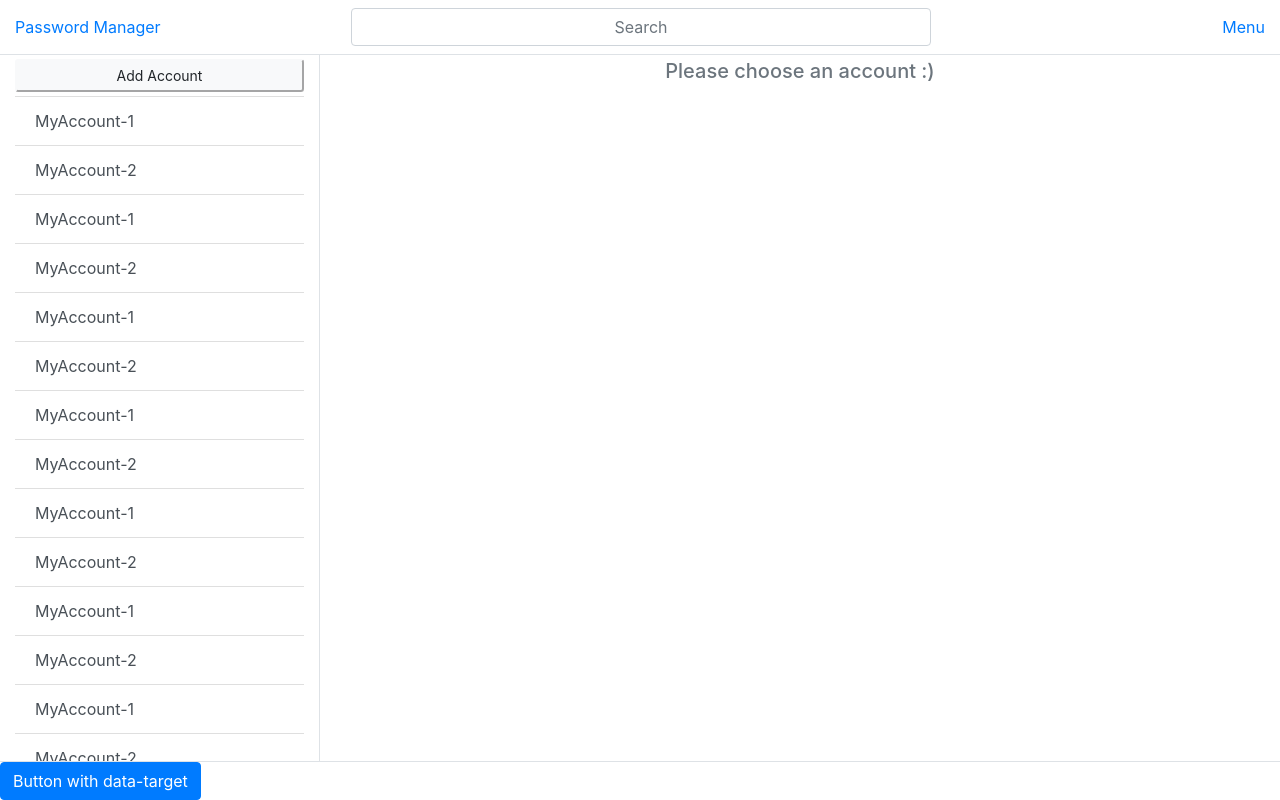
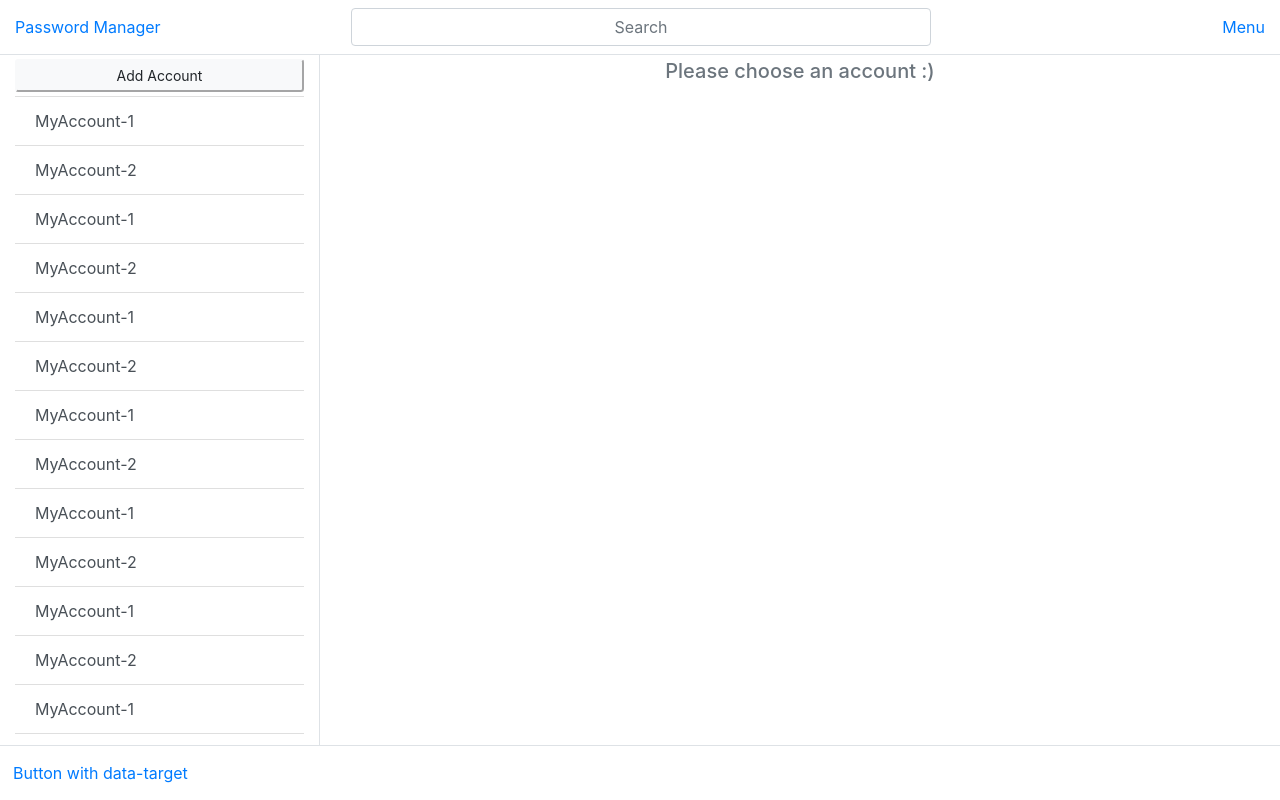
Before and after one commit to KuthorX/KeyBook, a React (Create React App) app: page / in a window 1280 px wide. Built offline with nearby package versions, Linux system fonts and the light colour scheme.

Commit message:
sketch footer

```diff
--- a/src/Footer.js
+++ b/src/Footer.js
@@ -3,14 +3,16 @@ require('bootstrap');
 
 function Footer() {
   return (
-    <div class="border-top d-flex">
-      <button class="btn btn-primary" type="button" data-toggle="collapse" data-target="#collapseExample" aria-expanded="false" aria-controls="collapseExample">
-        Button with data-target
-      </button>
-      <div class="collapse" id="collapseExample">
-        <div class="card card-body">
+    <div class="">
+      <div class="collapse border-top" id="collapseExample">
+        <div class="card-body">
           Just test
         </div>
+      </div>
+      <div class="py-2 border-top">
+        <button class="btn btn-link text-decoration-none" type="button" data-toggle="collapse" data-target="#collapseExample" aria-expanded="false" aria-controls="collapseExample">
+          Button with data-target
+        </button>
       </div>
     </div>
   )
```
